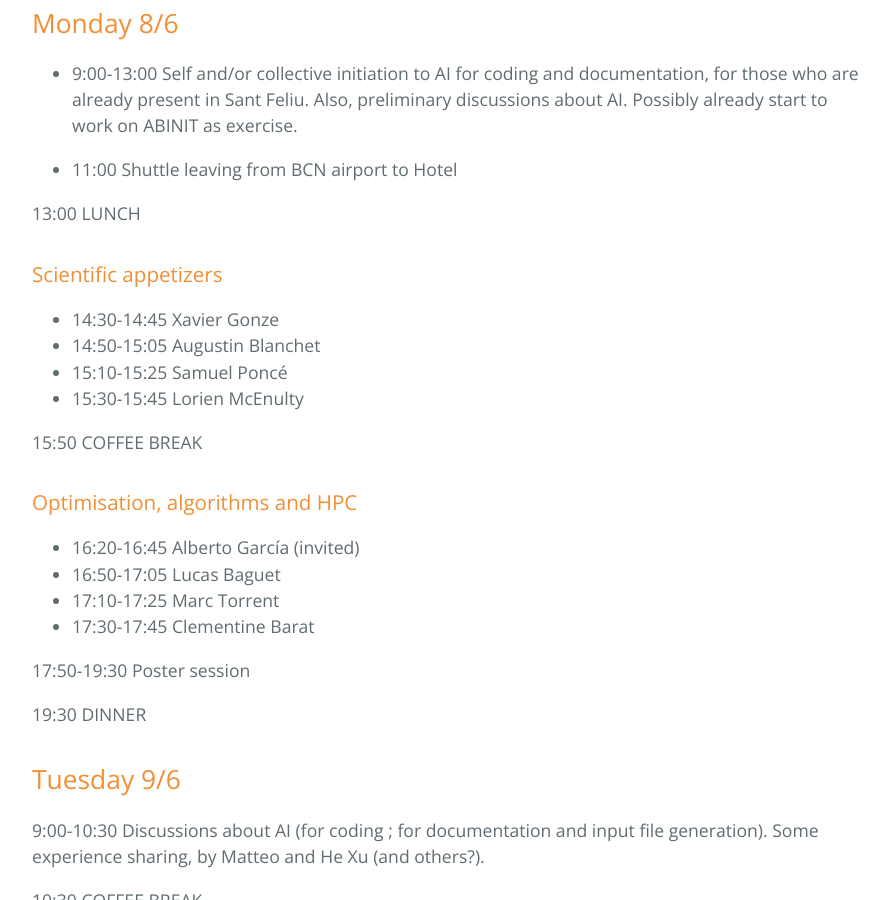
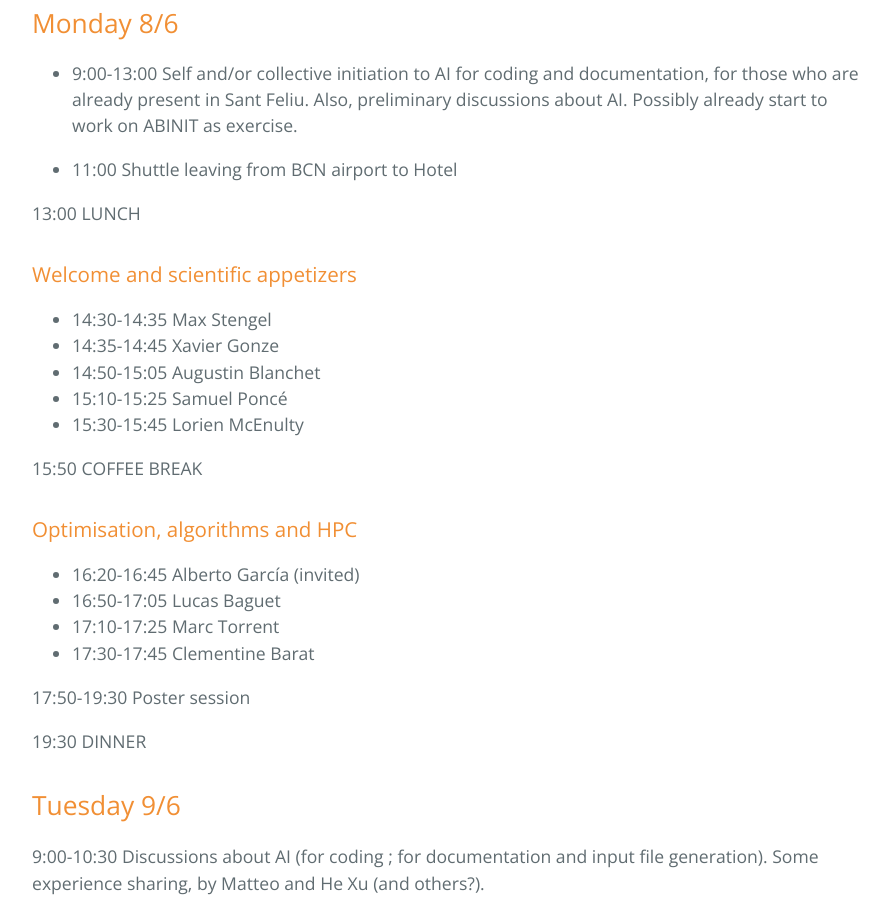
Before and after one commit to abinit/abidev2026, a Jekyll site: the page built from docs/program.md, in a window 1280 px wide and 900 px high, scrolled down 778 px. Shown: the whole window, without its empty margins (192-1081 px from the left). Built offline with Jekyll 4.4.1, drawn with Linux system fonts in a browser that asks for light colours; the repository's description, which GitHub fills in, is left out.

Commit message:
Add Max welcome

```diff
--- a/docs/program.md
+++ b/docs/program.md
@@ -24,9 +24,10 @@ Session titles and schedule might still be modified ! Titles of oral presentatio
 
 13:00 LUNCH
 
-### Scientific appetizers
+### Welcome and scientific appetizers
 
-- 14:30-14:45 Xavier Gonze
+- 14:30-14:35 Max Stengel
+- 14:35-14:45 Xavier Gonze
 - 14:50-15:05 Augustin Blanchet
 - 15:10-15:25 Samuel Poncé
 - 15:30-15:45 Lorien McEnulty
```
